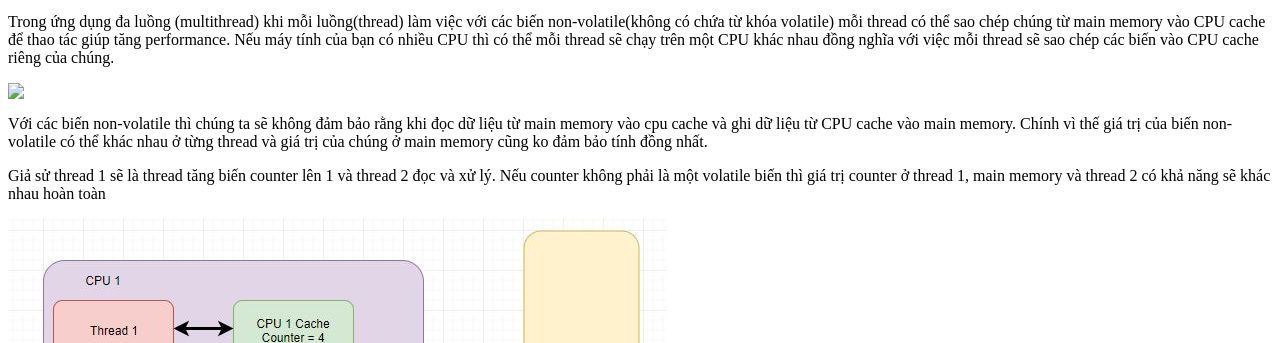
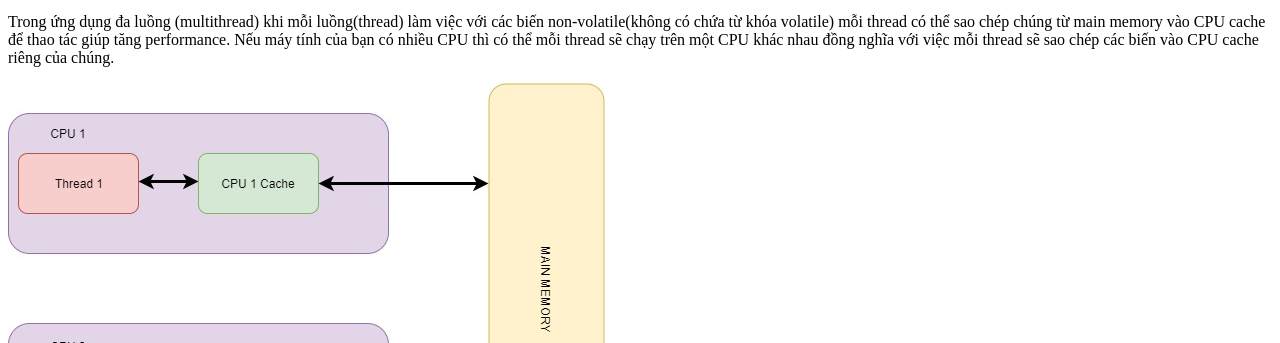
Before and after one commit to tuanhoc8/Embedded_InterviewT8, a plain HTML site: page Variable/Variable.html in a window 1280 px wide. Shown: the part 457-800 px from the top of the page. Drawn offline with Linux system fonts and the light colour scheme.

Commit message:
Update Variable.html

```diff
--- a/Variable/Variable.html
+++ b/Variable/Variable.html
@@ -26,7 +26,7 @@
             <h1> Volatile</h1>
             <p>Từ khóa volatile được sử dụng để đánh dấu một biến sẽ được lưu trữ trong main memory. Nghĩa là mọi lệnh đọc giá trị các biến volatile đều đọc từ main menory chứ không phải đọc từ CPU cache, việc ghi giá trị cho các biến volatile cũng tương tự sẽ ghi xuống main memory.</p>
             <p>Trong ứng dụng đa luồng (multithread) khi mỗi luồng(thread) làm việc với các biến non-volatile(không có chứa từ khóa volatile) mỗi thread có thể sao chép chúng từ main memory vào CPU cache để thao tác giúp tăng performance. Nếu máy tính của bạn có nhiều CPU thì có thể mỗi thread sẽ chạy trên một CPU khác nhau đồng nghĩa với việc mỗi thread sẽ sao chép các biến vào CPU cache riêng của chúng.</p>
-            <p></p><img src="images/volatile1.jpg"></p>
+            <p></p><img src="../images/volatile1.jpg"></p>
             <p>Với các biến non-volatile thì chúng ta sẽ không đảm bảo rằng khi  đọc dữ liệu từ main memory vào cpu cache và ghi dữ liệu từ CPU cache vào main memory. Chính vì thế giá trị của biến non-volatile có thể khác nhau ở từng thread và giá trị của chúng ở main memory cũng ko đảm bảo tính đồng nhất.</p>
             <p>Giả sử thread 1 sẽ là thread tăng biến counter lên 1 và thread 2 đọc và xử lý. Nếu counter không phải là một volatile biến thì giá trị counter ở thread 1, main memory và thread 2 có khả năng sẽ khác nhau hoàn toàn</p>
             <p></p><img src="../images/volatile2.jpg"></p>
```
